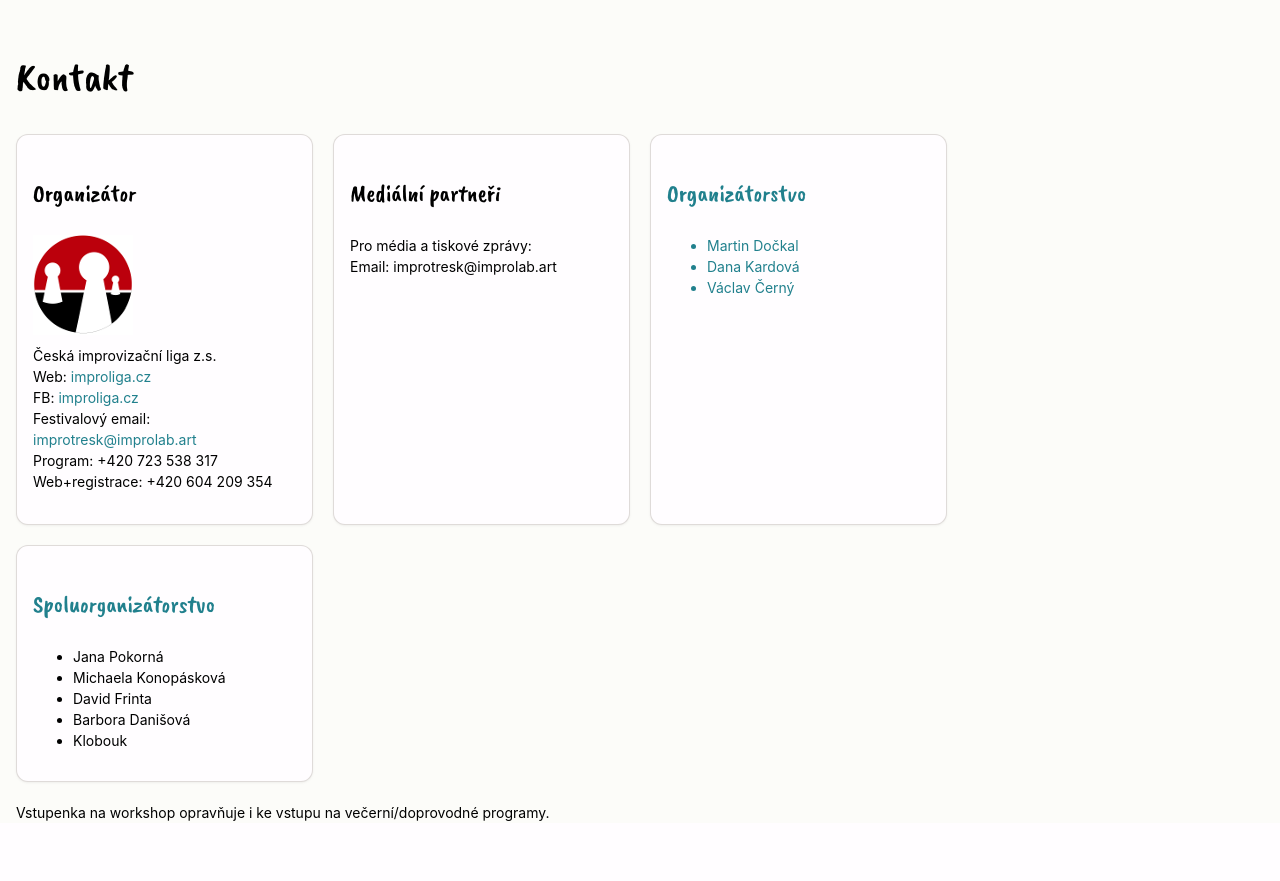
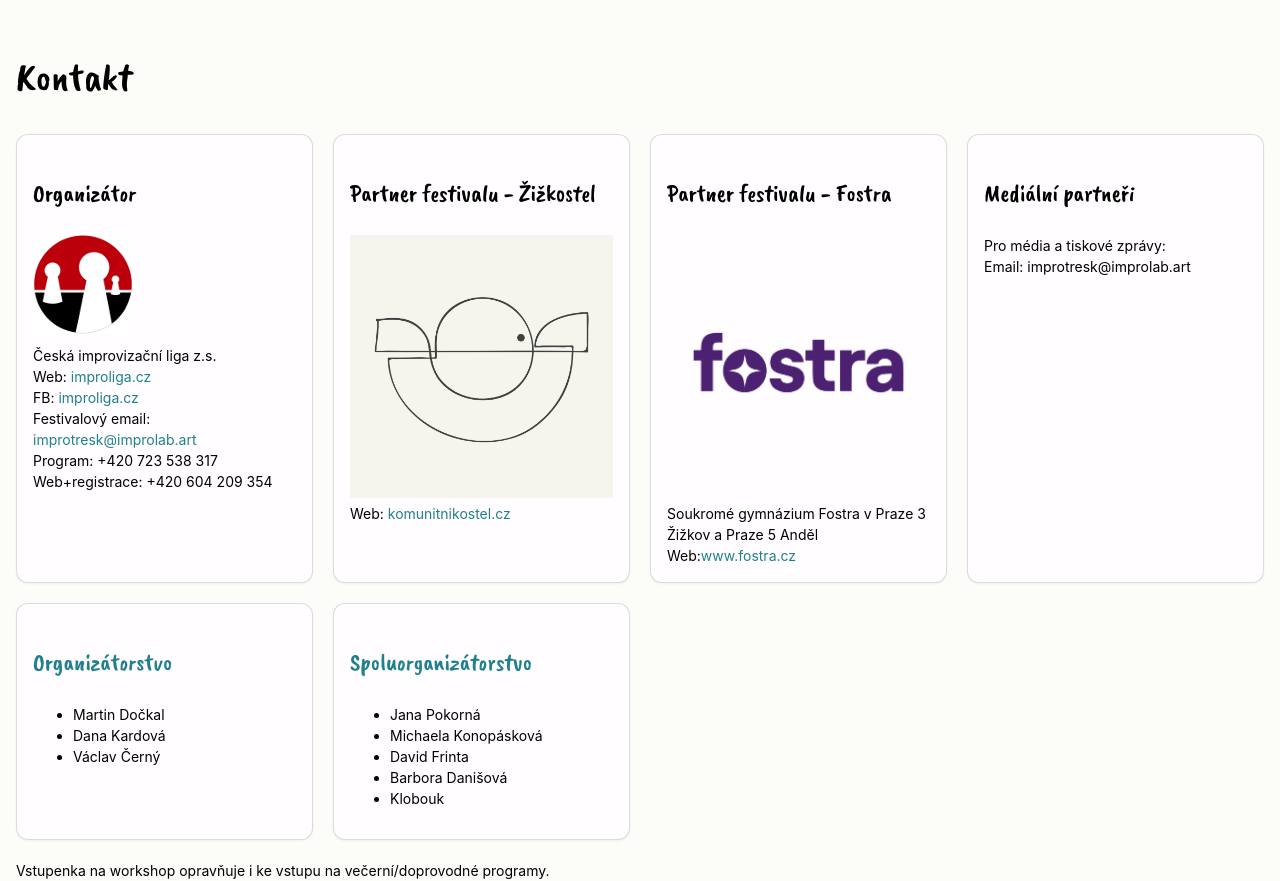
Before and after one commit to vatoz/improtresk26, a PHP site: template templates/pages/contact.twig in a window 1280 px wide. Shown: the part 81-962 px from the top of the page. Before the commit the page ends 902 px from the top, so only its background shows below. Run offline with PHP 8.4, Linux system fonts and the light colour scheme; the template is opened without the code that fills it, so the values that code supplies are empty; some libraries are stand-ins or nearby versions.

Commit message:
Česání , fix #10, fix #4

```diff
--- a/templates/sections/contact.twig
+++ b/templates/sections/contact.twig
@@ -17,6 +17,28 @@
                      </p>
                 </div>
             </div>
+
+            <div class="card">
+                <div class="card__body">
+                        <h3>Partner festivalu - Žižkostel </h2>
+                        <img src="/sysimg/zizkostel.png" style="width:100%;">
+                        Web: <a href="https://komunitnikostel.cz/" target="_blank">komunitnikostel.cz</a>
+                </div>
+            </div>
+
+
+             <div class="card">
+                <div class="card__body">
+                        <h3>Partner festivalu - Fostra </h2>
+                        <img src="/sysimg/fostra.png" style="width:100%;">
+                        Soukromé gymnázium Fostra v Praze 3 Žižkov a Praze 5 Anděl<br>
+                        Web:<a href="https://www.fostra.cz">www.fostra.cz</a>
+
+                </div>
+            </div>
+
+
+
             <div class="card">
                 <div class="card__body">
                     <h3>Mediální partneři</h3>
@@ -26,7 +48,7 @@
             </div>
             <div class="card">
                 <div class="card__body">
-                    <a href="/medailonky#sekce_Organizátorstvo"><h3>Organizátorstvo</h3></>
+                    <a href="/medailonky#sekce_Organizátorstvo"><h3>Organizátorstvo</h3></a>
                     <ul>
                         <li>Martin Dočkal</li>
                         <li>Dana Kardová </li>
```
Also changed, not shown: templates/pages/dashboard.twig (+8 -1 lines), templates/sections/info.twig (+46 -18 lines), public/sysimg/icon_u.png (added).
